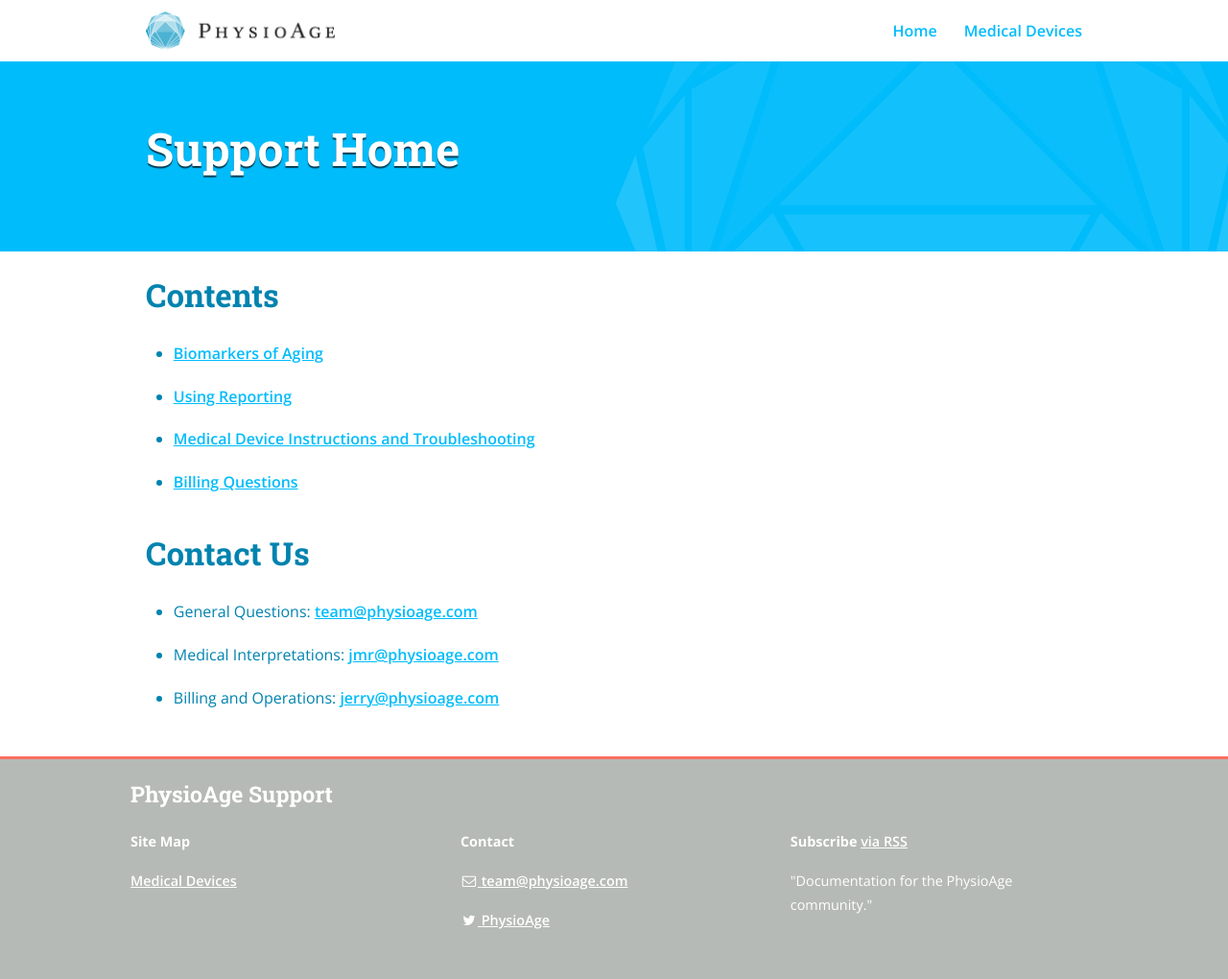
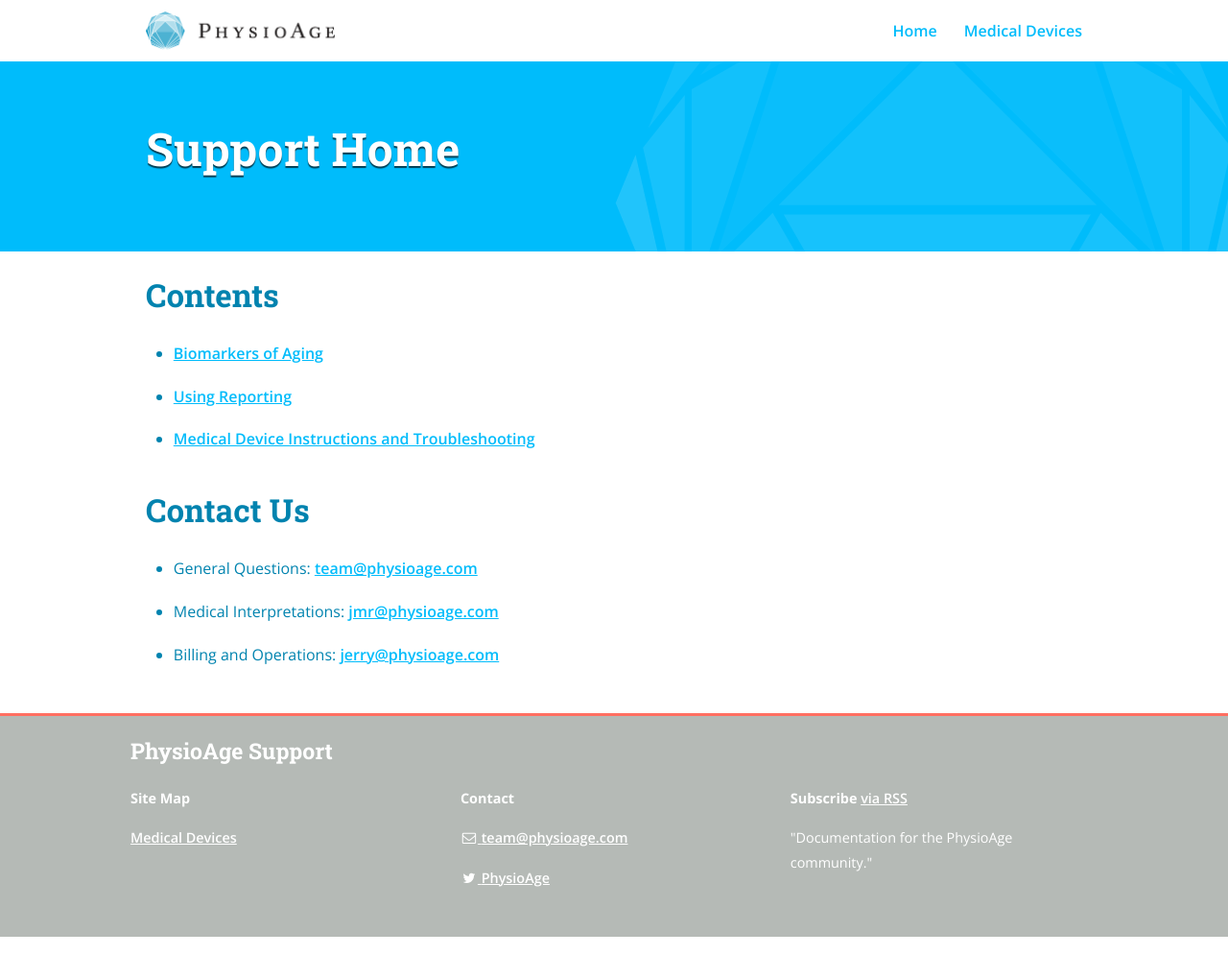
Before and after one commit to PhysioAge/support, a Jekyll site: the page built from index.md, in a window 1280 px wide. Shown: the whole page at 96% size. Built offline with Jekyll 4.4.1, drawn with Linux system fonts in a browser that asks for light colours; nearby versions of some CDN libraries; after the commit the page ends 976 px from its top, so only the background shows below that.

Commit message:
fix links

```diff
--- a/index.md
+++ b/index.md
@@ -6,10 +6,9 @@ main_nav: no
 
 Contents
 ========
-* [Biomarkers of Aging](biomarkers)
-* [Using Reporting](reporting)
-* [Medical Device Instructions and Troubleshooting](devices)
-* [Billing Questions](billing)
+* [Biomarkers of Aging](content/biomarkers)
+* [Using Reporting](content/reporting)
+* [Medical Device Instructions and Troubleshooting](content/devices)
 
 Contact Us
 ==========
```
